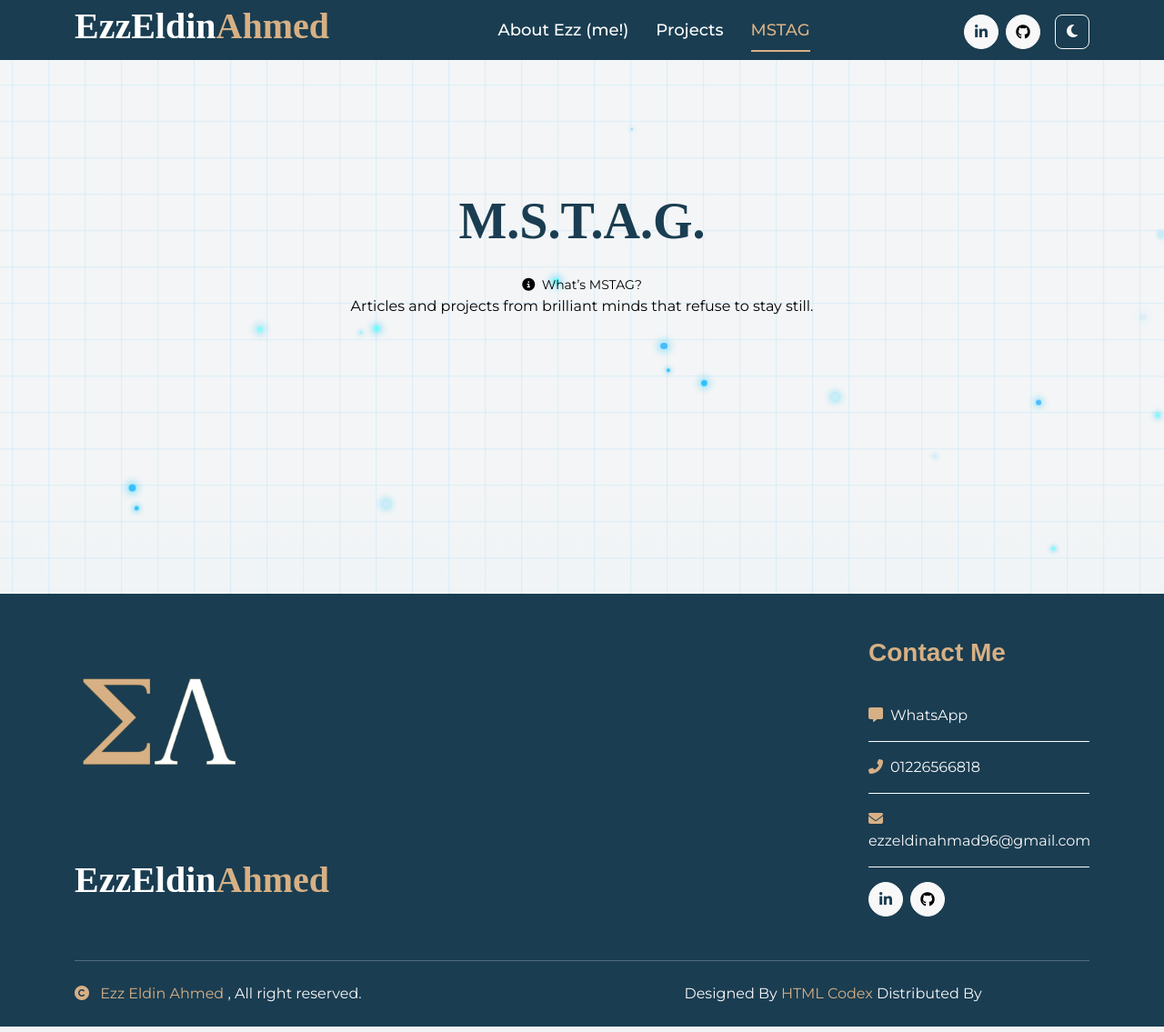
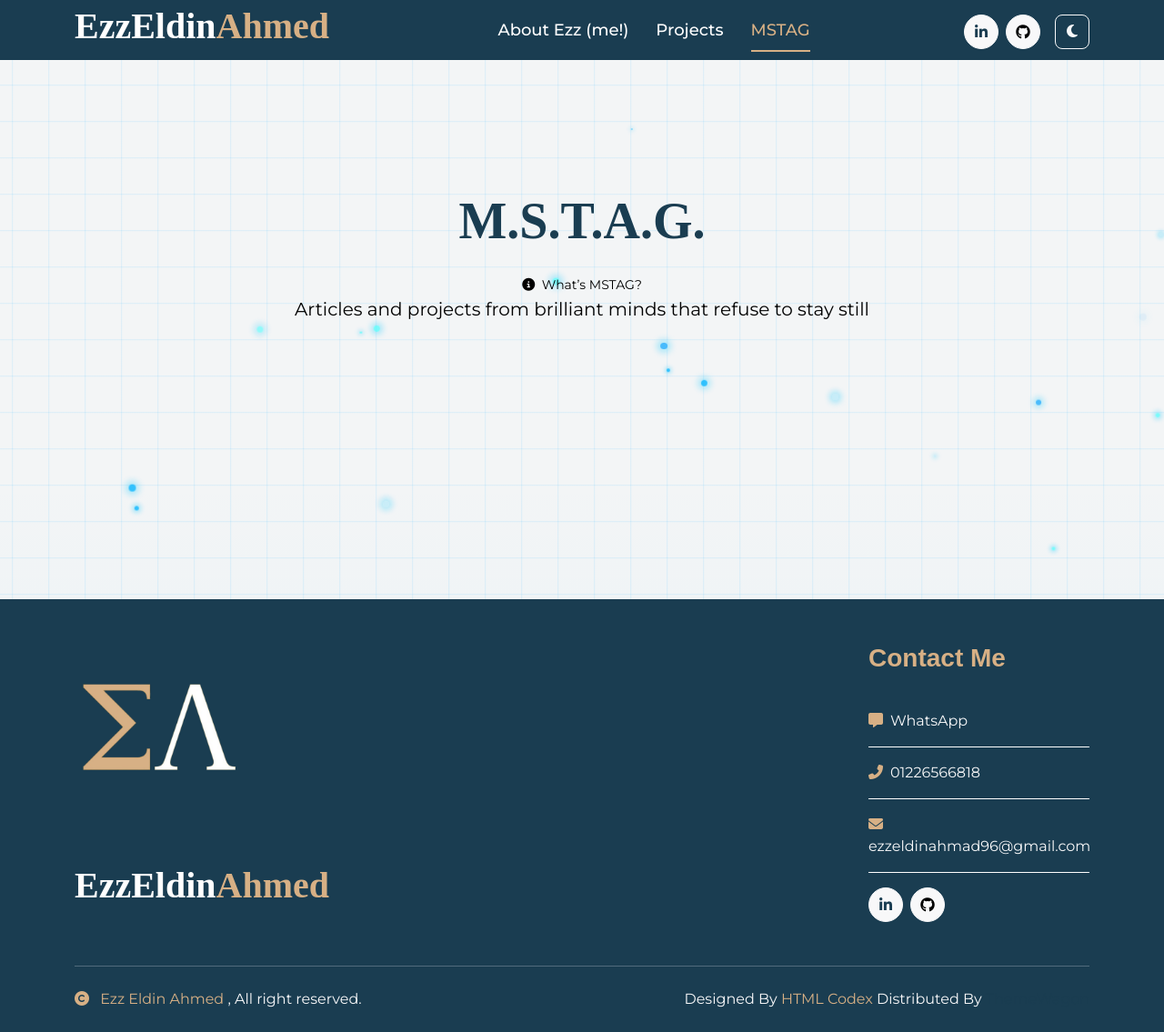
Before and after one commit to Ezzio11/ezz-portfolio, a Django app: page /mstag/ in a window 1280 px wide. Shown: the whole page at 91% size. Run offline with Django 5.2, Linux system fonts and the light colour scheme; data that the repository does not hold is empty; some libraries are stand-ins or nearby versions; some web fonts are replaced.

Commit message:
Update mstag.html

```diff
--- a/myapp/templates/mstag.html
+++ b/myapp/templates/mstag.html
@@ -60,7 +60,7 @@
                 </p>
             </div>
         </div>
-        <p class="fs-5y">Articles and projects from brilliant minds that refuse to stay still.</p>
+        <p class="fs-5">Articles and projects from brilliant minds that refuse to stay still</p>
     </div>
 </div>
 <!-- Page Header End -->
```
